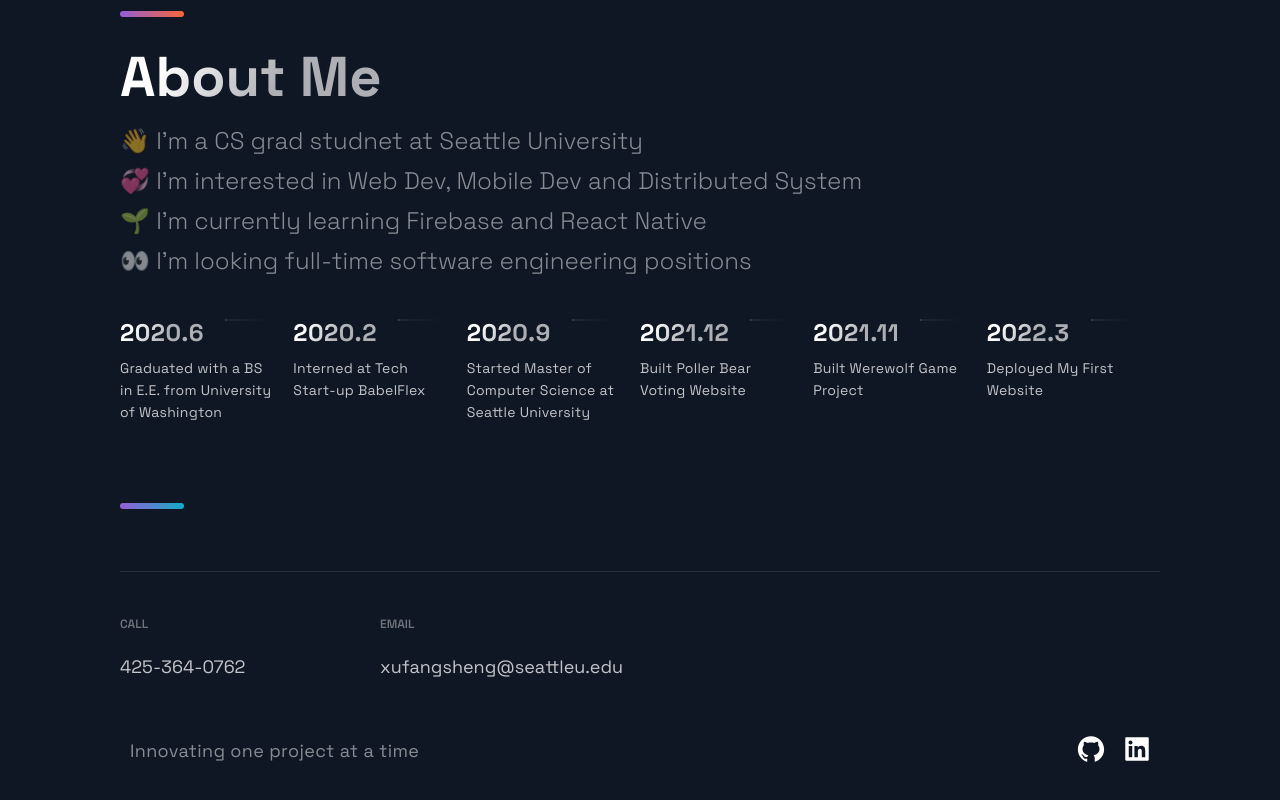
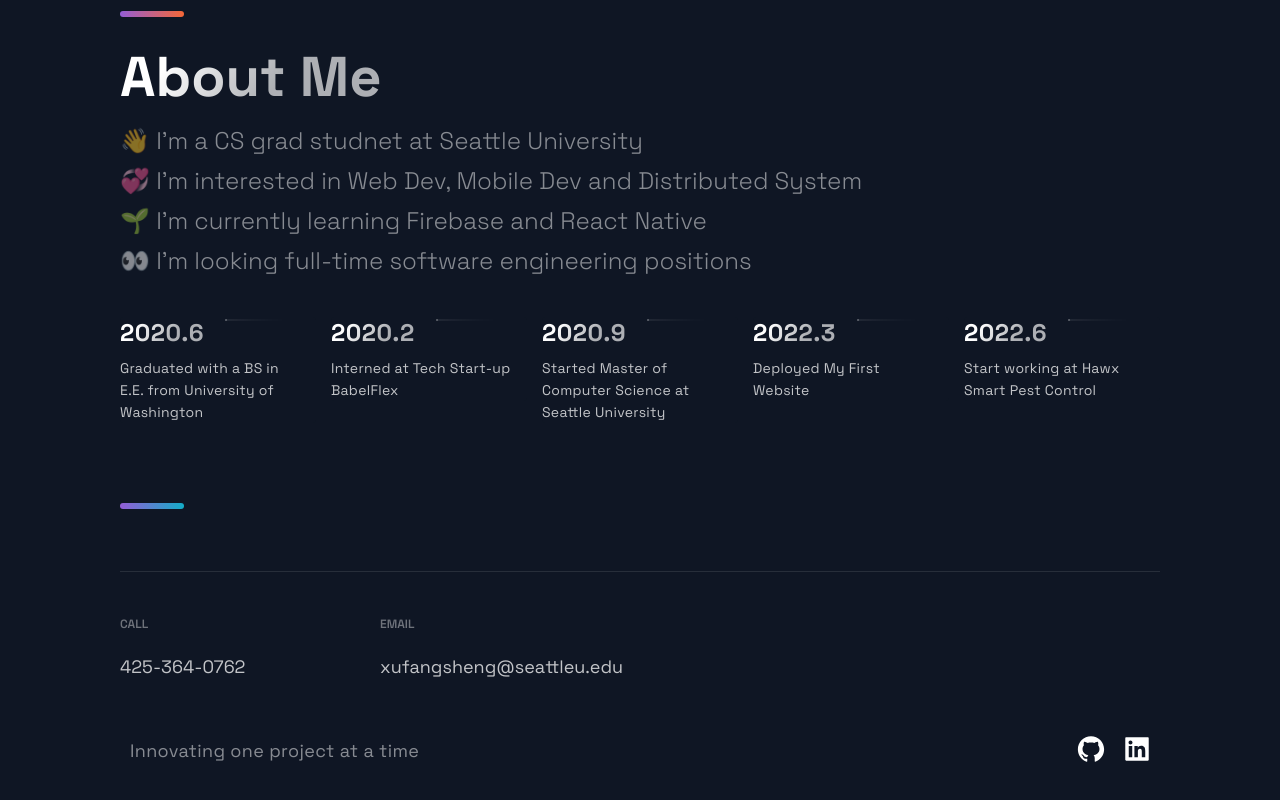
Before and after one commit to FangshengXuJason/Personal-Porforlio, a Next.js app: page / in a window 1280 px wide. Shown: the part 2806-3606 px from the top of the page. Built offline with nearby package versions, Linux system fonts and the light colour scheme.

Commit message:
update TimeLineData in constants.js

```diff
--- a/src/constants/constants.js
+++ b/src/constants/constants.js
@@ -47,7 +47,6 @@ export const TimeLineData = [
     year: 2020.9,
     text: 'Started Master of Computer Science at Seattle University',
   },
-  { year: 2021.12, text: 'Built Poller Bear Voting Website' },
-  { year: 2021.11, text: 'Built Werewolf Game Project' },
   { year: 2022.3, text: 'Deployed My First Website' },
+  { year: 2022.6, text: 'Start working at Hawx Smart Pest Control' },
 ]
```
